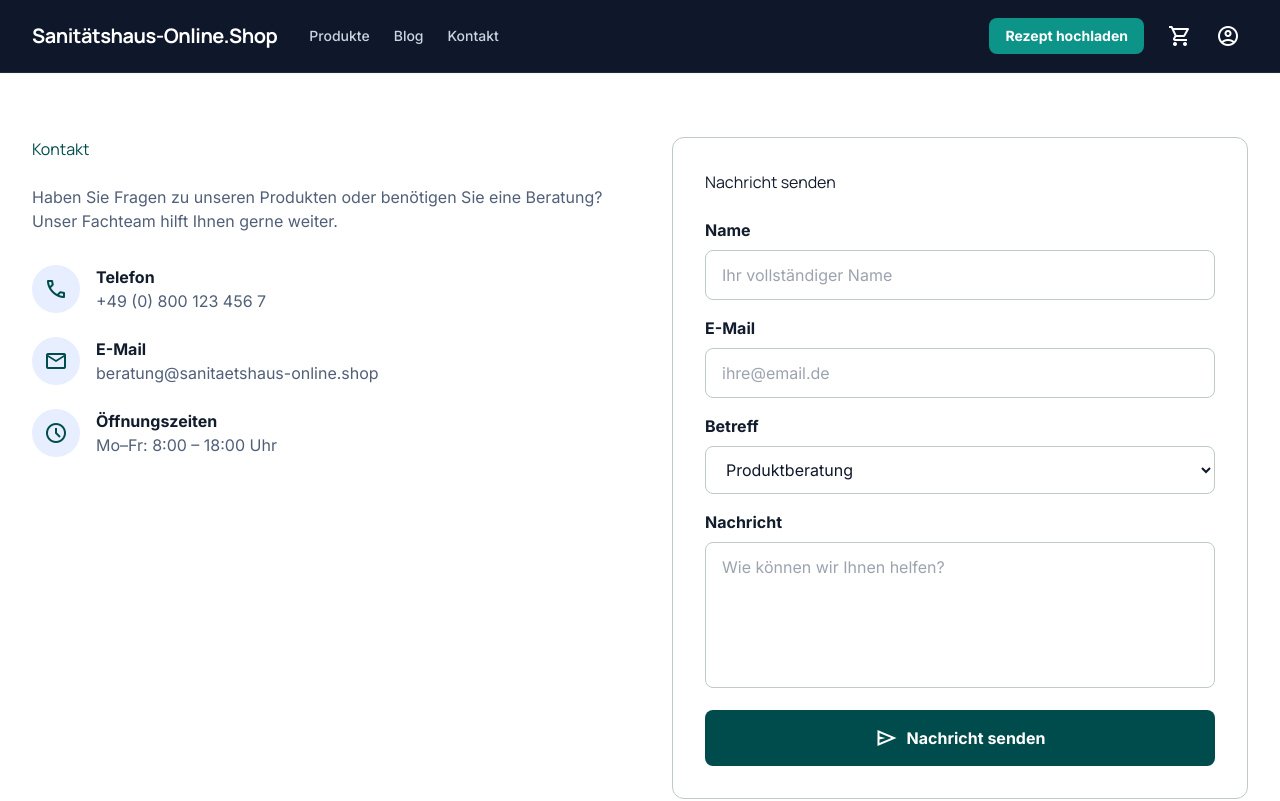
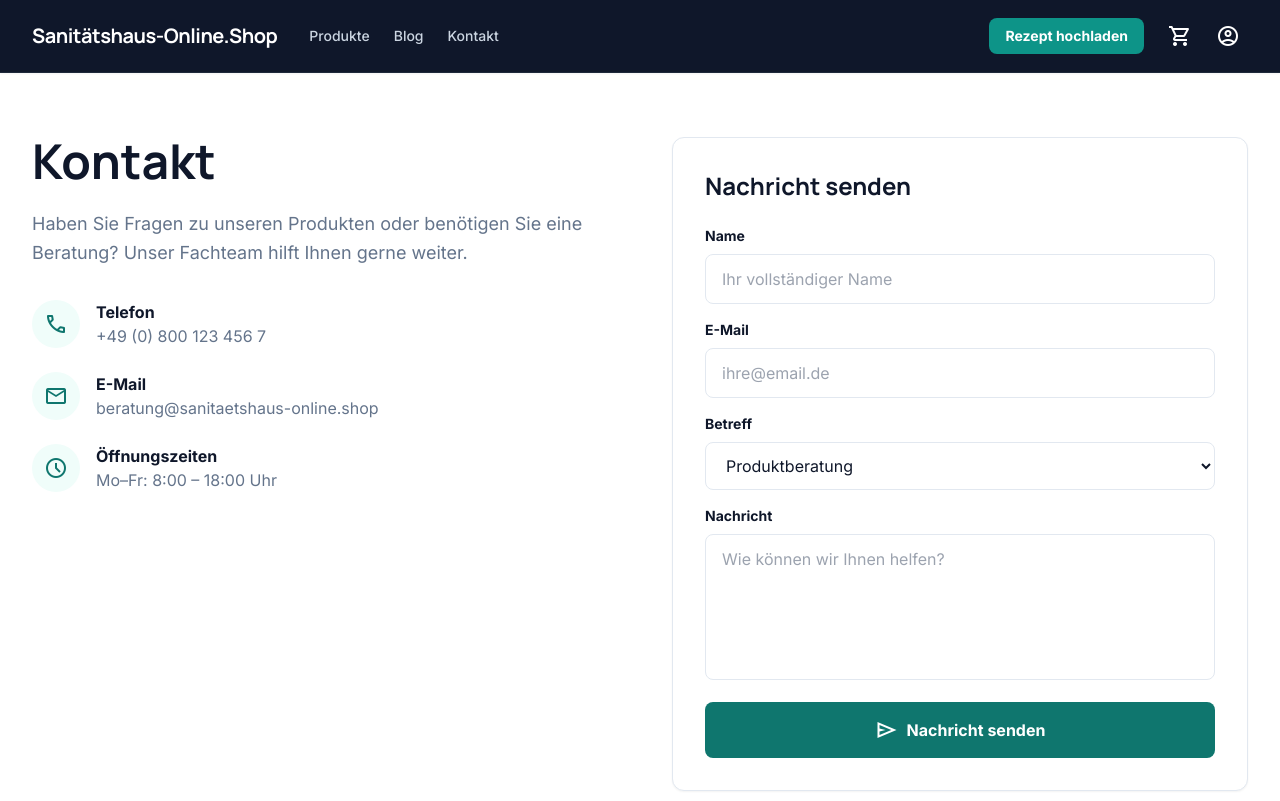
Before and after one commit to stkono123/mach-storefront, a Next.js app: page /kontakt in a window 1280 px wide. Shown: the top 801 px of the page. Built offline with nearby package versions, Linux system fonts and the light colour scheme.

Commit message:
Update page.tsx

```diff
--- a/app/kontakt/page.tsx
+++ b/app/kontakt/page.tsx
@@ -3,8 +3,10 @@ export default function Kontakt() {
     <div className="max-w-7xl mx-auto px-8 py-16">
       <div className="grid grid-cols-1 md:grid-cols-2 gap-16">
         <div>
-          <h1 className="font-manrope text-headline-xl text-[#004c4c] mb-6">Kontakt</h1>
-          <p className="text-[#515f78] text-body-lg mb-8">
+          <h1 className="text-5xl font-bold text-slate-900 mb-6" style={{ fontFamily: 'Manrope, sans-serif' }}>
+            Kontakt
+          </h1>
+          <p className="text-slate-500 text-lg mb-8 leading-relaxed">
             Haben Sie Fragen zu unseren Produkten oder benötigen Sie eine Beratung? Unser Fachteam hilft Ihnen gerne weiter.
           </p>
           <div className="space-y-6">
@@ -14,40 +16,34 @@ export default function Kontakt() {
               { icon: 'schedule', label: 'Öffnungszeiten', value: 'Mo–Fr: 8:00 – 18:00 Uhr' },
             ].map((item) => (
               <div key={item.label} className="flex items-start gap-4">
-                <div className="w-12 h-12 bg-[#e7eeff] rounded-full flex items-center justify-center flex-shrink-0">
-                  <span className="material-symbols-outlined text-[#004c4c]">{item.icon}</span>
+                <div className="w-12 h-12 bg-teal-50 rounded-full flex items-center justify-center flex-shrink-0">
+                  <span className="material-symbols-outlined text-teal-700">{item.icon}</span>
                 </div>
                 <div>
-                  <div className="font-bold text-[#111c2c]">{item.label}</div>
-                  <div className="text-[#515f78]">{item.value}</div>
+                  <div className="font-bold text-slate-900">{item.label}</div>
+                  <div className="text-slate-500">{item.value}</div>
                 </div>
               </div>
             ))}
           </div>
         </div>
 
-        <div className="bg-white border border-[#bec9c8] rounded-xl p-8">
-          <h2 className="font-manrope text-headline-md text-[#111c2c] mb-6">Nachricht senden</h2>
+        <div className="bg-white border border-slate-200 rounded-xl p-8 shadow-sm">
+          <h2 className="text-2xl font-bold text-slate-900 mb-6" style={{ fontFamily: 'Manrope, sans-serif' }}>
+            Nachricht senden
+          </h2>
           <div className="space-y-4">
             <div>
-              <label className="block text-body-sm font-bold text-[#111c2c] mb-2">Name</label>
-              <input
-                type="text"
-                placeholder="Ihr vollständiger Name"
-                className="w-full px-4 py-3 border border-[#bec9c8] rounded-lg text-body-md focus:outline-none focus:border-[#004c4c] transition-colors"
-              />
+              <label className="block text-sm font-bold text-slate-900 mb-2">Name</label>
+              <input type="text" placeholder="Ihr vollständiger Name" className="w-full px-4 py-3 border border-slate-200 rounded-lg text-base focus:outline-none focus:border-teal-700 transition-colors" />
             </div>
             <div>
-              <label className="block text-body-sm font-bold text-[#111c2c] mb-2">E-Mail</label>
-              <input
-                type="email"
-                placeholder="ihre@email.de"
-                className="w-full px-4 py-3 border border-[#bec9c8] rounded-lg text-body-md focus:outline-none focus:border-[#004c4c] transition-colors"
-              />
+              <label className="block text-sm font-bold text-slate-900 mb-2">E-Mail</label>
+              <input type="email" placeholder="ihre@email.de" className="w-full px-4 py-3 border border-slate-200 rounded-lg text-base focus:outline-none focus:border-teal-700 transition-colors" />
             </div>
             <div>
-              <label className="block text-body-sm font-bold text-[#111c2c] mb-2">Betreff</label>
-              <select className="w-full px-4 py-3 border border-[#bec9c8] rounded-lg text-body-md focus:outline-none focus:border-[#004c4c] transition-colors bg-white">
+              <label className="block text-sm font-bold text-slate-900 mb-2">Betreff</label>
+              <select className="w-full px-4 py-3 border border-slate-200 rounded-lg text-base focus:outline-none focus:border-teal-700 transition-colors bg-white">
                 <option>Produktberatung</option>
                 <option>Rezept einreichen</option>
                 <option>Bestellung & Versand</option>
@@ -55,14 +51,10 @@ export default function Kontakt() {
               </select>
             </div>
             <div>
-              <label className="block text-body-sm font-bold text-[#111c2c] mb-2">Nachricht</label>
-              <textarea
-                rows={5}
-                placeholder="Wie können wir Ihnen helfen?"
-                className="w-full px-4 py-3 border border-[#bec9c8] rounded-lg text-body-md focus:outline-none focus:border-[#004c4c] transition-colors resize-none"
-              />
+              <label className="block text-sm font-bold text-slate-900 mb-2">Nachricht</label>
+              <textarea rows={5} placeholder="Wie können wir Ihnen helfen?" className="w-full px-4 py-3 border border-slate-200 rounded-lg text-base focus:outline-none focus:border-teal-700 transition-colors resize-none" />
             </div>
-            <button className="w-full bg-[#004c4c] text-white py-4 rounded-lg font-bold text-body-md hover:bg-[#006666] transition-all flex items-center justify-center gap-2">
+            <button className="w-full bg-teal-700 text-white py-4 rounded-lg font-bold text-base hover:bg-teal-800 transition-all flex items-center justify-center gap-2">
               <span className="material-symbols-outlined">send</span>
               Nachricht senden
             </button>
```
